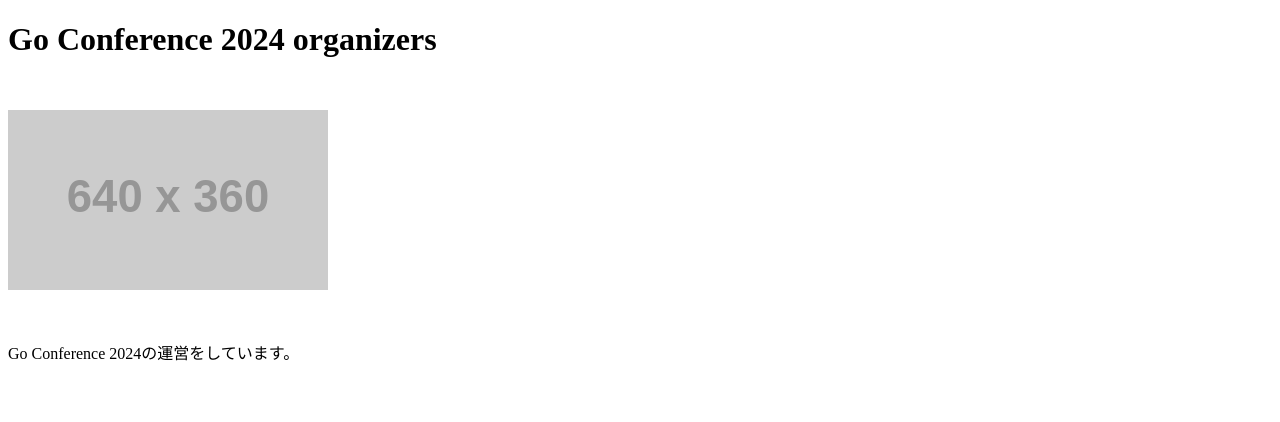
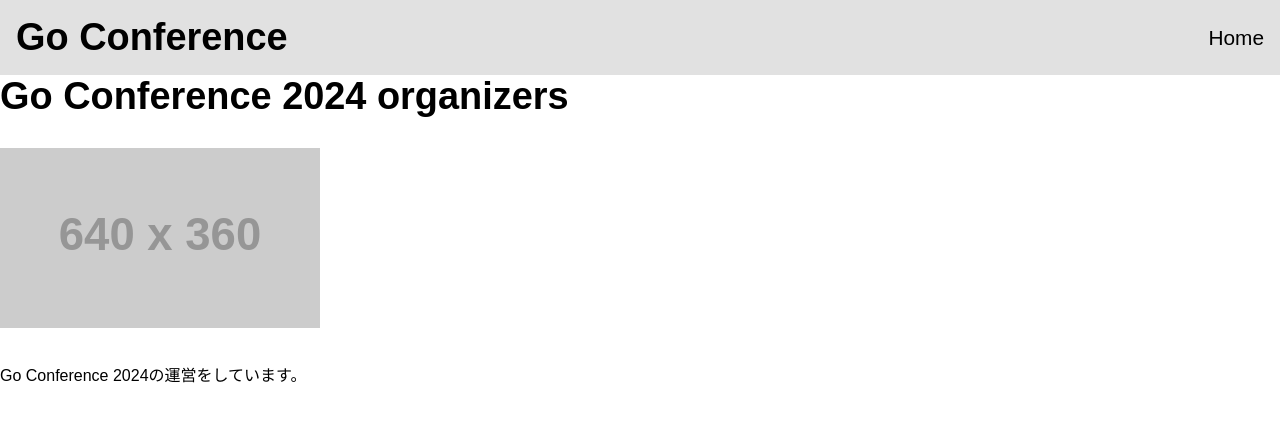
Before and after one commit to GoCon/2024, an Astro site: page /2024/sponsors/0 in a window 1280 px wide. Built offline with nearby package versions, Linux system fonts and the light colour scheme; Astro itself is replaced by a stand-in of ours; placeholder pictures from the web are drawn by us.

Commit message:
add Header component, render as a part of base layout

```diff
--- /dev/null
+++ b/src/components/Header/hamburger.astro
@@ -0,0 +1,28 @@
+---
+interface Props {
+  id?: string;
+}
+const { id } = Astro.props;
+---
+
+<button id={id} data-id={id} aria-hidden="true"
+  ><svg focusable="false" aria-hidden="true" viewBox="0 0 24 24"
+    ><path
+      d="M4 18h16c.55 0 1-.45 1-1s-.45-1-1-1H4c-.55 0-1 .45-1 1s.45 1 1 1zm0-5h16c.55 0 1-.45 1-1s-.45-1-1-1H4c-.55 0-1 .45-1 1s.45 1 1 1zM3 7c0 .55.45 1 1 1h16c.55 0 1-.45 1-1s-.45-1-1-1H4c-.55 0-1 .45-1 1z"
+    ></path></svg
+  >
+</button>
+
+<style>
+  button {
+    display: none;
+    width: 24px;
+    height: 24px;
+    border: none;
+    background-color: transparent;
+
+    @media (max-width: 768px) {
+      display: block;
+    }
+  }
+</style>
--- /dev/null
+++ b/src/components/Header/index.astro
@@ -0,0 +1,113 @@
+---
+import Hamburger from "./hamburger.astro";
+---
+
+<header class="container">
+  <div class="wrapper">
+    <h1><a href="/">Go Conference</a></h1>
+    <Hamburger id="toggle" />
+  </div>
+  <nav id="navigation" class="collapsed">
+    <ul>
+      <li><a href="/">Home</a></li>
+      <!-- ページの準備ができ次第コメントアウトを外す -->
+      <!-- <li><a href="#">Sessions</a></li>
+      <li><a href="#">Timetable</a></li>
+      <li><a href="#">Floor Guide</a></li>
+      <li><a href="#">Staff</a></li>
+      <li><a href="#">English</a></li> -->
+    </ul>
+  </nav>
+</header>
+
+<style>
+  .container {
+    padding: 16px;
+    background-color: #e1e1e1;
+
+    display: flex;
+    flex-wrap: wrap;
+    flex-direction: row;
+    align-items: center;
+
+    @media (max-width: 768px) {
+      flex-direction: column;
+      padding: 8px 16px;
+      gap: 8px;
+    }
+  }
+
+  .wrapper {
+    flex-grow: 1;
+    display: flex;
+    align-items: center;
+
+    @media (max-width: 768px) {
+      width: 100%;
+    }
+  }
+
+  h1 {
+    color: black;
+    flex-grow: 1;
+  }
+
+  #toggle {
+    display: none;
+    @media (max-width: 768px) {
+      display: block;
+    }
+  }
+
+  .expanded {
+    @media screen and (max-width: 768px) {
+      display: block;
+      animation: pullDown 0.3s ease;
+    }
+  }
+
+  .collapsed {
+    @media screen and (max-width: 768px) {
+      display: none;
+    }
+  }
+
+  @keyframes pullDown {
+    from {
+      transform: translateY(-20%);
+    }
+    to {
+      transform: translateY(0);
+    }
+  }
+
+  ul {
+    list-style: none;
+
+    display: flex;
+    flex-direction: row;
+    gap: 16px;
+    font-size: 1.3rem;
+
+    @media (max-width: 768px) {
+      flex-direction: column;
+    }
+  }
+
+  li {
+    text-align: center;
+  }
+
+  a {
+    text-decoration: none;
+    color: inherit;
+  }
+</style>
+
+<script is:inline>
+  function handleClick() {
+    document.getElementById("navigation").classList.toggle("expanded");
+    document.getElementById("navigation").classList.toggle("collapsed");
+  }
+  document.getElementById("toggle").addEventListener("click", handleClick);
+</script>
--- a/src/layouts/Base.astro
+++ b/src/layouts/Base.astro
@@ -1,6 +1,8 @@
 ---
 import { siteName } from "../domain/constants";
 import { getLangFromUrl } from "../i18n/utils";
+import Header from "../components/Header/index.astro";
+import "../styles/global.css";
 
 interface Props {
   title?: string;
@@ -20,6 +22,7 @@
     </slot>
   </head>
   <body>
+    <Header />
     <slot />
   </body>
 </html>
--- /dev/null
+++ b/src/styles/global.css
@@ -0,0 +1,18 @@
+* {
+  box-sizing: border-box;
+  margin: 0;
+  padding: 0;
+}
+
+body {
+  font-family: "Poppins", sans-serif;
+}
+
+h1 {
+  font-size: 2.369rem;
+  font-weight: 700;
+
+  @media screen and (max-width: 768px) {
+    font-size: 1.728rem;
+  }
+}
```
